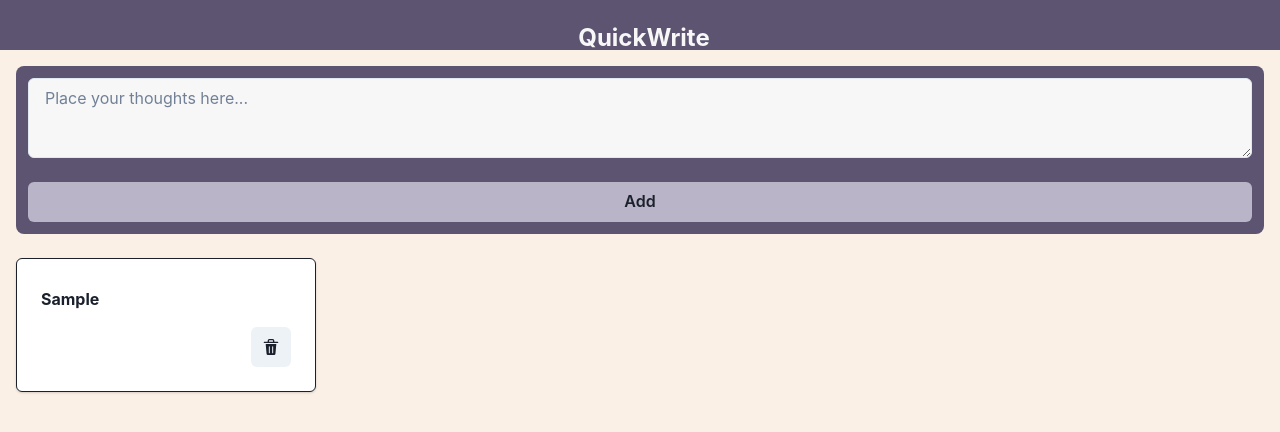
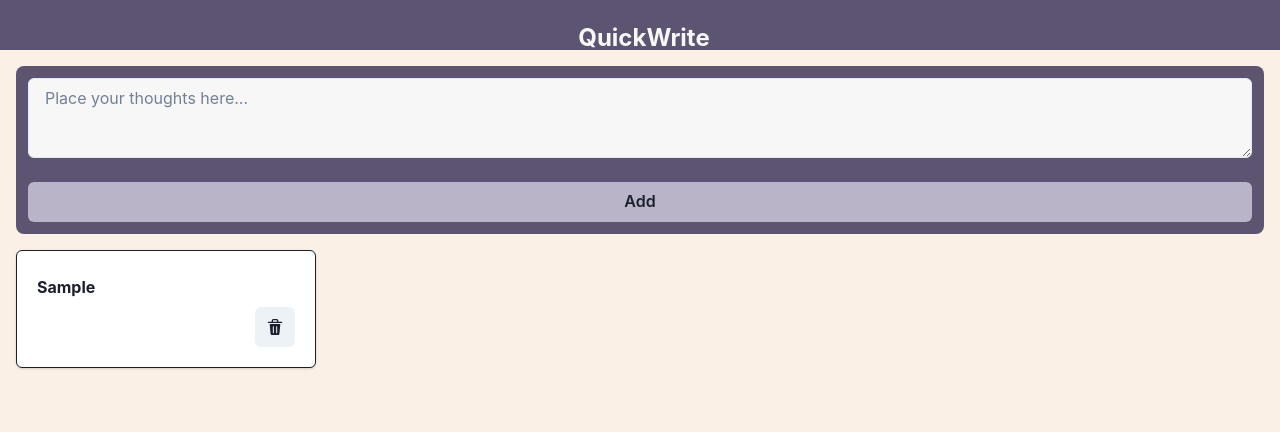
Before and after one commit to pod-III/quick-write, a React (Vite) app: page / in a window 1280 px wide. Both pictures are taken after typing "Sample" into the empty fields and a click on the button "Add". Shown: the top 432 px of the page. Built offline with nearby package versions, Linux system fonts and the light colour scheme.

Commit message:
fix the editable display value after note delition

```diff
--- a/src/components/note.jsx
+++ b/src/components/note.jsx
@@ -9,21 +9,24 @@ import {
   Box,
 } from "@chakra-ui/react";
 import { DeleteIcon } from "@chakra-ui/icons";
-import { useState } from "react";
+import { useEffect, useState } from "react";
 
 const Note = ({ id, note, deleteNote, editNote }) => {
+  // Track state for the editables component
   const [ourNote, setOurNote] = useState(note);
+
   const saveEdit = (value) => {
-    console.log(id, value);
+    // console.log(ourId, value);
     editNote(id, value);
-    console.log("submitted")
+    console.log("edit submitted");
   };
+
+  ourNote !== note? setOurNote(note) : console.log("re-rendered")
 
   return (
     <Card
-      p={1}
       borderWidth={1}
-      my={2}
+      m={"2 1"}
       transition={"all 0.3s ease-out"}
       _hover={{
         transform: "scale(1.1)",
@@ -31,13 +34,13 @@ const Note = ({ id, note, deleteNote, editNote }) => {
       }}
     >
       <CardBody>
-        <Stack spacing="3">
+        <Stack spacing="1">
           <Editable
             value={ourNote}
             submitOnBlur={true}
             onSubmit={(value) => saveEdit(value)}
           >
-            <EditablePreview/>
+            <EditablePreview />
             <EditableTextarea
               onChange={(e) => {
                 setOurNote(e.target.value);
@@ -48,7 +51,7 @@ const Note = ({ id, note, deleteNote, editNote }) => {
             <IconButton
               aria-label="delete note"
               icon={<DeleteIcon />}
-              onClick={deleteNote}
+              onClick={() => deleteNote()}
             />
           </Box>
         </Stack>
```
Also changed, not shown: src/components/notes_container.jsx (+27 -2 lines).
